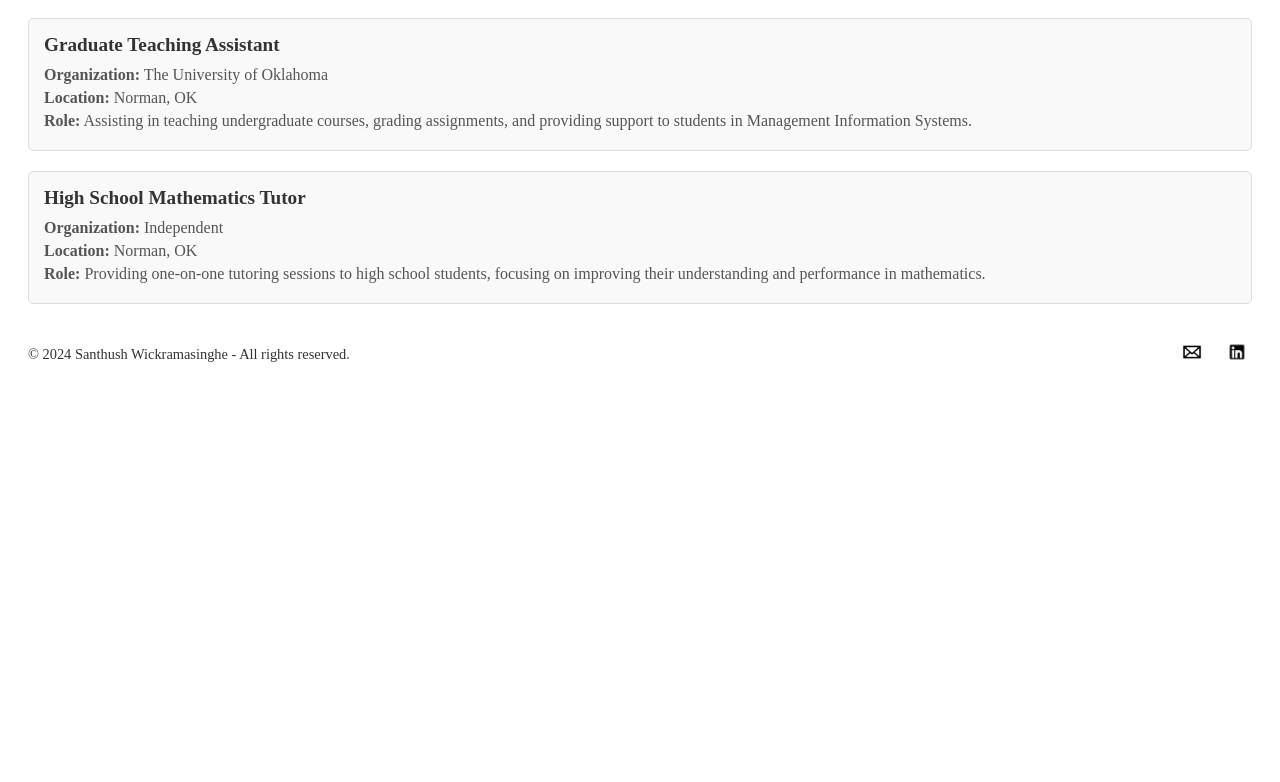
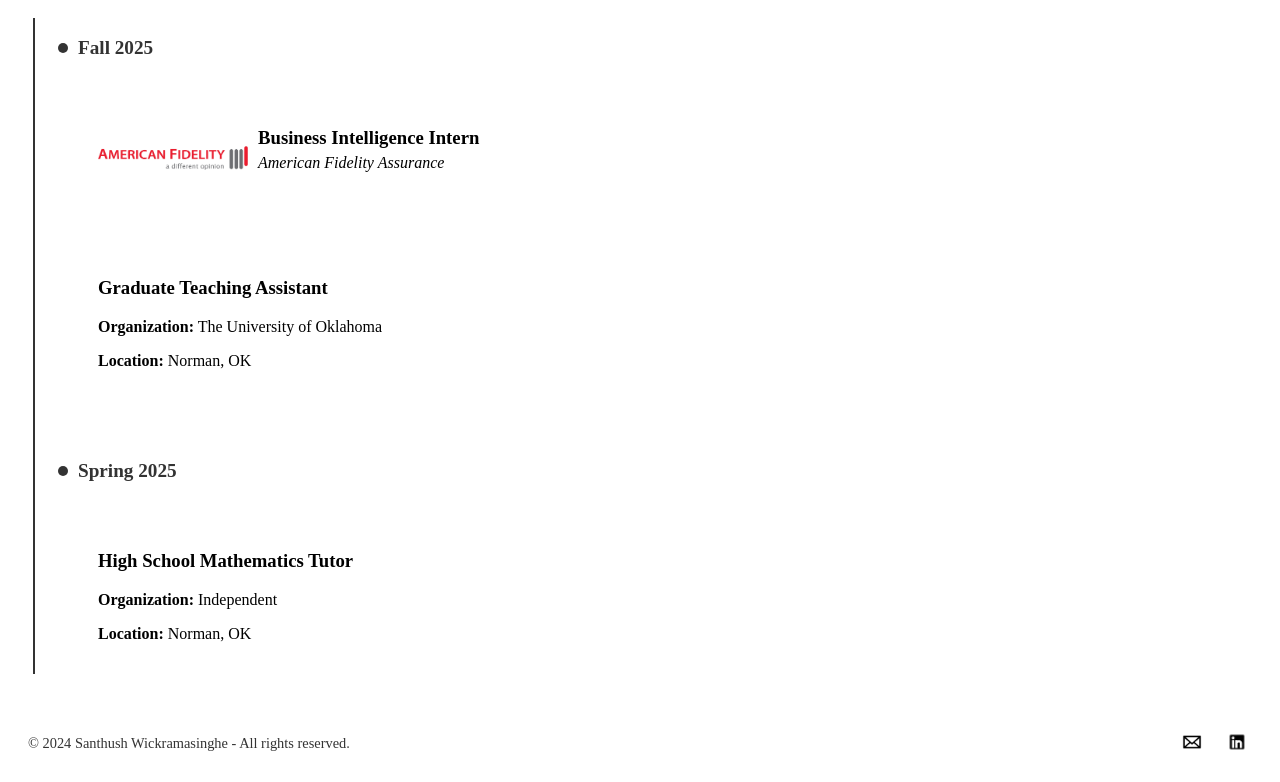
Before and after one commit to SunnyWick/SunnyWick.github.io, a plain HTML site: page employment.html in a window 1280 px wide. Shown: the part 802-1584 px from the top of the page. Before the commit the page ends 1194 px from the top, so only its background shows below. Drawn offline with Linux system fonts and the light colour scheme.

Commit message:
EMployement started

```diff
--- a/css/Style.css
+++ b/css/Style.css
@@ -442,32 +442,112 @@ body {
     white-space: nowrap; /* Prevents automatic line breaks */
 }
 
-
-.employment-list {
-    list-style-type: none;
-    padding: 0;
-    margin: 20px;
+.employment-details {
+    display: none; /* Hidden by default */
+    margin-top: 10px; /* Space above the details */
+    padding-left: 0; /* Remove natural list indentation */
+    font-size: 0.9rem;
+    color: black;
 }
 
-    .employment-list li {
-        margin-bottom: 20px;
-        padding: 15px;
-        border: 1px solid #ddd;
-        border-radius: 5px;
-        background-color: #f9f9f9;
+.employment-entry {
+    display: flex; /* Aligns items horizontally */
+    align-items: flex-start; /* Aligns the logo and text to the top */
+    gap: 10px; /* Space between the logo and text */
+}
+
+.employment-logo {
+    width: 150px; /* Consistent logo size */
+    height: auto; /* Maintains aspect ratio */
+    border-radius: 5px;
+}
+
+.employment-text {
+    font-family: Baskerville, serif;
+}
+
+/* General timeline container */
+.timeline {
+    margin: 20px 0;
+    padding-left: 50px;
+    position: relative;
+}
+
+    /* Vertical line */
+    .timeline::before {
+        content: "";
+        position: absolute;
+        left: 25px;
+        top: 0;
+        bottom: 0;
+        width: 2px;
+        background-color: #333;
     }
 
-    .employment-list h3 {
-        margin: 0 0 10px;
-        font-size: 1.2em;
-        color: #333;
+/* Timeline Group */
+.timeline-group {
+    margin-bottom: 40px;
+}
+
+/* Timeline Point (Heading with Circle) */
+.timeline-point {
+    display: flex;
+    align-items: center;
+    margin-bottom: 15px;
+}
+
+.timeline-circle {
+    width: 10px;
+    height: 10px;
+    border-radius: 50%;
+    background-color: #333;
+    margin-right: 10px;
+}
+
+.timeline-heading {
+    font-size: 1.2rem;
+    font-weight: bold;
+    color: #333;
+    font-family: Baskerville, serif;
+}
+
+/* Timeline Events Container */
+.timeline-events {
+    margin-left: 25px; /* Indent to align with headings */
+}
+
+/* Individual Timeline Event */
+.timeline-event {
+    margin-bottom: 20px;
+}
+
+/* Event Content */
+.timeline-content {
+    padding: 15px;
+    border-radius: 5px;
+    background-color: white;
+    transition: background-color 0.3s ease; /* Smooth hover effect */
+    cursor: pointer;
+}
+
+    .timeline-content:hover {
+        background-color: #eee;
     }
 
-    .employment-list p {
-        margin: 5px 0;
-        color: #555;
+.timeline-content.expanded .employment-details {
+    display: block;
+}
+
+/* Responsive: Stack timeline groups vertically */
+@media screen and (max-width: 768px) {
+    .timeline {
+        padding-left: 30px;
+    }
+
+    .timeline-heading {
         font-size: 1rem;
     }
+}
 
 footer {
     background-color: rgba(255, 255, 255, 0.9);
--- a/employment.html
+++ b/employment.html
@@ -4,7 +4,7 @@
     <meta charset="UTF-8">
     <meta name="viewport" content="width=device-width, initial-scale=1.0">
     <link rel="stylesheet" href="css/Style.css">
-    <title>Employment History - Professional Experience</title>
+    <title>Sunny's Professional Experiences</title>
 </head>
 <body>
     <nav class="navbar">
@@ -27,21 +27,69 @@
         <div class="Employment-text">
         </div>
     </div>
-    <ul class="employment-list">
-        <li>
-            <h3>Graduate Teaching Assistant</h3>
-            <p><strong>Organization:</strong> The University of Oklahoma</p>
-            <p><strong>Location:</strong> Norman, OK</p>
-            <p><strong>Role:</strong> Assisting in teaching undergraduate courses, grading assignments, and providing support to students in Management Information Systems.</p>
-        </li>
-        <li>
-            <h3>High School Mathematics Tutor</h3>
-            <p><strong>Organization:</strong> Independent</p>
-            <p><strong>Location:</strong> Norman, OK</p>
-            <p><strong>Role:</strong> Providing one-on-one tutoring sessions to high school students, focusing on improving their understanding and performance in mathematics.</p>
-        </li>
-    </ul>
+    <script src="js/typingEffect.js"></script>
 
+    <div class="timeline">
+        <!-- Timeline Group -->
+        <div class="timeline-group">
+            <div class="timeline-point">
+                <div class="timeline-circle"></div>
+                <h3 class="timeline-heading">Fall 2025</h3>
+            </div>
+            <div class="timeline-events">
+
+                <div class="timeline-event">
+                    <div class="timeline-content">
+                        <div class="employment-entry">
+                            <img src="images/AFlogo.jpeg" alt="American Fidelity Logo" class="employment-logo">
+                            <div class="employment-text">
+                                <h3 class="employment-title" style="margin-bottom: 5px;">Business Intelligence Intern</h3>
+                                <p style="margin-top: 0;"><em>American Fidelity Assurance</em></p>
+                                <div class="employment-details">
+                                    <ul>
+                                        <li>Worked on Qlik Sense to Power BI transition, peer-reviewed dashboards, and implemented data visualization projects.</li>
+                                    </ul>
+                                </div>
+                            </div>
+                        </div>
+                    </div>
+                </div>
+
+                <div class="timeline-event">
+                    <div class="timeline-content">
+                        <h3 class="employment-title">Graduate Teaching Assistant</h3>
+                        <p><strong>Organization:</strong> The University of Oklahoma</p>
+                        <p><strong>Location:</strong> Norman, OK</p>
+                        <div class="employment-details">
+                            <p>Assisted in teaching undergraduate courses, grading assignments, and helping students with course material in Management Information Systems.</p>
+                        </div>
+                    </div>
+                </div>
+            </div>
+        </div>
+
+        <!-- Add more timeline groups as needed -->
+        <div class="timeline-group">
+            <div class="timeline-point">
+                <div class="timeline-circle"></div>
+                <h3 class="timeline-heading">Spring 2025</h3>
+            </div>
+            <div class="timeline-events">
+                <div class="timeline-event">
+                    <div class="timeline-content">
+                        <h3 class="employment-title">High School Mathematics Tutor</h3>
+                        <p><strong>Organization:</strong> Independent</p>
+                        <p><strong>Location:</strong> Norman, OK</p>
+                        <div class="employment-details">
+                            <p>Provided one-on-one tutoring sessions to high school students, focusing on improving their understanding and performance in mathematics.</p>
+                        </div>
+                    </div>
+                </div>
+            </div>
+        </div>
+    </div>
+
+    </div>
     <footer>
         <div class="footer-container">
             <p>&copy; 2024 Santhush Wickramasinghe - All rights reserved.</p>
--- a/js/typingEffect.js
+++ b/js/typingEffect.js
@@ -133,3 +133,14 @@ document.addEventListener("DOMContentLoaded", () => {
         navbarLinks.classList.toggle("show"); // Toggle the "show" class
     });
 });
+
+// Toggle the show for employment
+document.addEventListener("DOMContentLoaded", () => {
+    const timelineContents = document.querySelectorAll(".timeline-content");
+
+    timelineContents.forEach((content) => {
+        content.addEventListener("click", () => {
+            content.classList.toggle("expanded");
+        });
+    });
+});
```
Also changed, not shown: images/AFlogo.jpeg (added).
